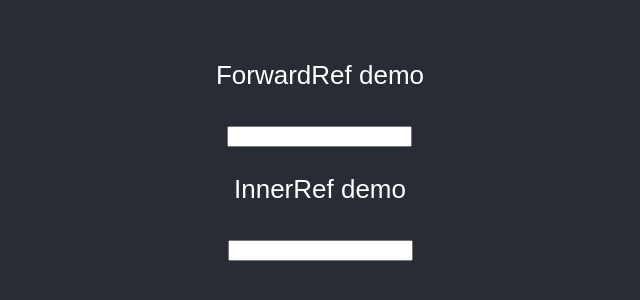
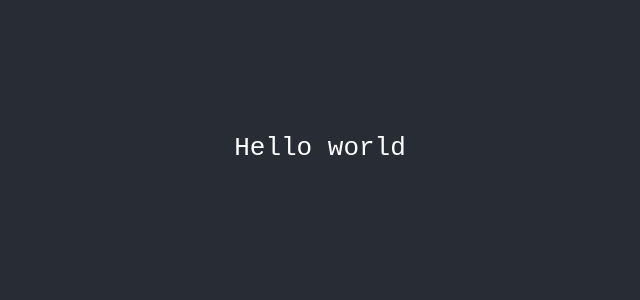
Before and after one commit to troloko8/FrontLearning, a React (Create React App) app in the folder react-learning-tool/: page / in a window 1280 px wide. Shown: the part 252-552 px from the top of the page, without its empty margins (320-960 px from the left). Built offline with nearby package versions, Linux system fonts and the light colour scheme.

Commit message:
useEffect + async good practice

```diff
--- a/react-learning-tool/src/App.tsx
+++ b/react-learning-tool/src/App.tsx
@@ -17,6 +17,7 @@ import ParentLazyInitExample from './components/lazyInitialization/ParentLazyIni
 // import ImperativeHandleExample from './components/imperativeHandle/ImperativeHandleExample';
 import ImperativeHandleExample from './components/imperativeHandle/ImperativeHandleExample';
 import { ForwardRefExample, InnerRefExample } from './components/forwardRef/ForwardRefExample';
+import { AsyncUseEffect } from './components/AsyncUseEffect.tsx/AsyncUseEffect';
 
 function App() {
 
@@ -39,8 +40,9 @@ function App() {
         {/* <ParentLazyInitExample /> */}
         {/* <ParentLazyInitExample /> */}
         {/* <ImperativeHandleExample /> */}
-        <ForwardRefExample />
-        <InnerRefExample />
+        {/* <ForwardRefExample /> */}
+        {/* <InnerRefExample /> */}
+        <AsyncUseEffect />
       </main>
     </div>
   );
--- /dev/null
+++ b/react-learning-tool/src/components/AsyncUseEffect.tsx/AsyncUseEffect.tsx
@@ -0,0 +1,60 @@
+import React from 'react'
+
+export function AsyncUseEffect() {
+  const [content, setContent] = React.useState<string>('')
+
+  React.useEffect(() => {
+    let cancelled = false
+
+    const file = new File(['Hello world'], 'test.txt')
+
+    const reader = new FileReader()
+    reader.onload = () => {
+      if (!cancelled) {
+        setContent(reader.result as string)
+      }
+    }
+
+    reader.onerror = () => {
+      if (!cancelled) {
+        console.error('File read error')
+      }
+    }
+
+    reader.readAsText(file)
+
+    return () => {
+      cancelled = true
+    }
+  }, [])
+
+
+  // bad solution, but it works
+
+  // React.useEffect(async () => {
+  //   let cancelled = false
+
+  //   const file = await  new File(['Hello world'], 'test.txt')
+
+  //   const reader = new FileReader()
+  //   reader.onload = () => {
+  //     if (!cancelled) {
+  //       setContent(reader.result as string)
+  //     }
+  //   }
+
+  //   reader.onerror = () => {
+  //     if (!cancelled) {
+  //       console.error('File read error')
+  //     }
+  //   }
+
+  //   reader.readAsText(file)
+
+  //   return () => {
+  //     cancelled = true
+  //   }
+  // }, [])
+
+  return <pre>{content}</pre>
+}
```
